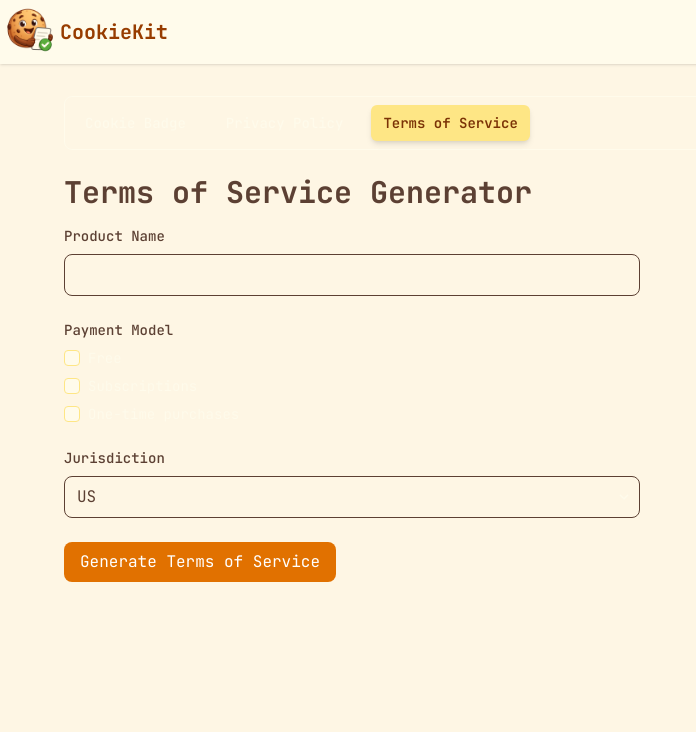
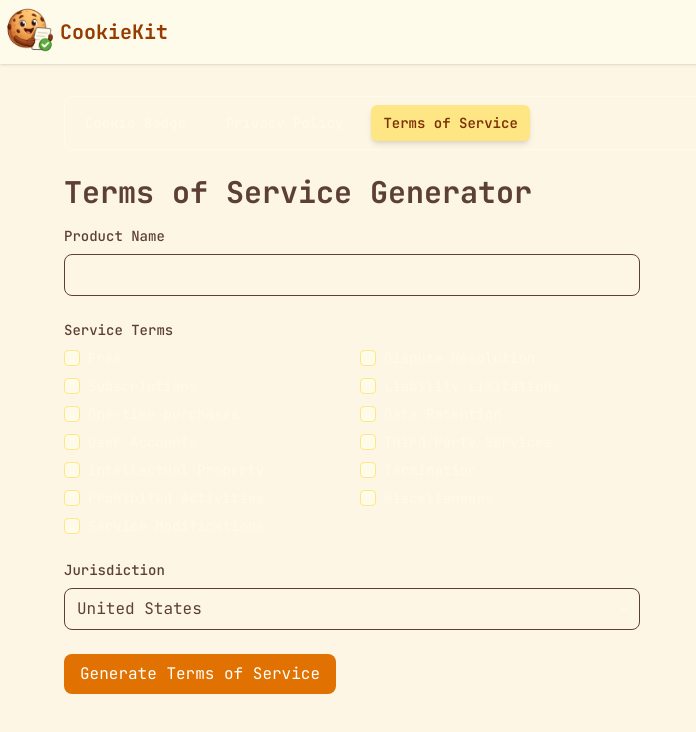
Before and after one commit to ezequiasaramburu/Cookiekit, a Next.js app: page /tos in a window 1280 px wide. Shown: the top 732 px of the page, without its empty margins (0-696 px from the left). Built offline with nearby package versions, Linux system fonts and the light colour scheme.

Commit message:
add more items on tos list

```diff
--- a/src/app/tos/page.tsx
+++ b/src/app/tos/page.tsx
@@ -7,8 +7,34 @@ import { PageLayout } from "@/components/PageLayout";
 import { Select } from "@/components/Select";
 import { Checkbox } from "@/components/Checkbox";
 
-type PaymentModel = "free" | "subscription" | "one-time";
-type Jurisdiction = "US" | "EU" | "Other";
+type PaymentModel =
+  | "free"
+  | "subscription"
+  | "one-time"
+  | "accounts"
+  | "intellectual"
+  | "prohibited"
+  | "modifications"
+  | "disputes"
+  | "liability"
+  | "retention"
+  | "third-party"
+  | "termination"
+  | "miscellaneous";
+type Jurisdiction =
+  | "US"
+  | "EU"
+  | "UK"
+  | "Canada"
+  | "Australia"
+  | "Japan"
+  | "China"
+  | "India"
+  | "Brazil"
+  | "Mexico"
+  | "South Africa"
+  | "Singapore"
+  | "Other";
 
 export default function TermsOfServicePage() {
   const [productName, setProductName] = useState("");
@@ -61,6 +87,56 @@ export default function TermsOfServicePage() {
         '<li style="margin-bottom: 8px;">One-time purchases: Pay once for specific features or content</li>'
       );
     }
+    if (paymentModels.includes("accounts")) {
+      paymentModelItems.push(
+        '<li style="margin-bottom: 8px;">User Accounts: Requirements for account creation, password policies, and termination conditions</li>'
+      );
+    }
+    if (paymentModels.includes("intellectual")) {
+      paymentModelItems.push(
+        '<li style="margin-bottom: 8px;">Intellectual Property: Copyright ownership, license terms, and user content rights</li>'
+      );
+    }
+    if (paymentModels.includes("prohibited")) {
+      paymentModelItems.push(
+        '<li style="margin-bottom: 8px;">Prohibited Activities: Policies against illegal activities, harassment, spam, and abuse</li>'
+      );
+    }
+    if (paymentModels.includes("modifications")) {
+      paymentModelItems.push(
+        '<li style="margin-bottom: 8px;">Service Modifications: Right to modify services, notice of changes, and version control</li>'
+      );
+    }
+    if (paymentModels.includes("disputes")) {
+      paymentModelItems.push(
+        '<li style="margin-bottom: 8px;">Dispute Resolution: Governing law, arbitration clauses, and jurisdiction</li>'
+      );
+    }
+    if (paymentModels.includes("liability")) {
+      paymentModelItems.push(
+        '<li style="margin-bottom: 8px;">Liability Limitations: Disclaimer of warranties, limitation of liability, and indemnification</li>'
+      );
+    }
+    if (paymentModels.includes("retention")) {
+      paymentModelItems.push(
+        '<li style="margin-bottom: 8px;">Data Retention: Data storage duration, deletion policies, and portability</li>'
+      );
+    }
+    if (paymentModels.includes("third-party")) {
+      paymentModelItems.push(
+        '<li style="margin-bottom: 8px;">Third-Party Services: Links to third-party sites, integrations, and content</li>'
+      );
+    }
+    if (paymentModels.includes("termination")) {
+      paymentModelItems.push(
+        '<li style="margin-bottom: 8px;">Termination: Account termination, service discontinuation, and post-termination obligations</li>'
+      );
+    }
+    if (paymentModels.includes("miscellaneous")) {
+      paymentModelItems.push(
+        '<li style="margin-bottom: 8px;">Miscellaneous: Severability, entire agreement, and assignment</li>'
+      );
+    }
     if (paymentModels.length === 0) {
       paymentModelItems.push(
         '<li style="margin-bottom: 8px;">Our service is currently free to use</li>'
@@ -103,8 +179,9 @@ export default function TermsOfServicePage() {
 
             <div>
               <label className="block text-sm font-medium mb-2">
-                Payment Model
+                Service Terms
               </label>
+              <div className="grid grid-cols-1 md:grid-cols-2 gap-4">
                 <div className="space-y-2">
                   <Checkbox
                     id="free"
@@ -124,6 +201,69 @@ export default function TermsOfServicePage() {
                     onChange={() => handleCheckboxChange("one-time")}
                     label="One-time purchases"
                   />
+                  <Checkbox
+                    id="accounts"
+                    checked={paymentModels.includes("accounts")}
+                    onChange={() => handleCheckboxChange("accounts")}
+                    label="User Accounts"
+                  />
+                  <Checkbox
+                    id="intellectual"
+                    checked={paymentModels.includes("intellectual")}
+                    onChange={() => handleCheckboxChange("intellectual")}
+                    label="Intellectual Property"
+                  />
+                  <Checkbox
+                    id="prohibited"
+                    checked={paymentModels.includes("prohibited")}
+                    onChange={() => handleCheckboxChange("prohibited")}
+                    label="Prohibited Activities"
+                  />
+                  <Checkbox
+                    id="modifications"
+                    checked={paymentModels.includes("modifications")}
+                    onChange={() => handleCheckboxChange("modifications")}
+                    label="Service Modifications"
+                  />
+                </div>
+                <div className="space-y-2">
+                  <Checkbox
+                    id="disputes"
+                    checked={paymentModels.includes("disputes")}
+                    onChange={() => handleCheckboxChange("disputes")}
+                    label="Dispute Resolution"
+                  />
+                  <Checkbox
+                    id="liability"
+                    checked={paymentModels.includes("liability")}
+                    onChange={() => handleCheckboxChange("liability")}
+                    label="Liability Limitations"
+                  />
+                  <Checkbox
+                    id="retention"
+                    checked={paymentModels.includes("retention")}
+                    onChange={() => handleCheckboxChange("retention")}
+                    label="Data Retention"
+                  />
+                  <Checkbox
+                    id="third-party"
+                    checked={paymentModels.includes("third-party")}
+                    onChange={() => handleCheckboxChange("third-party")}
+                    label="Third-Party Services"
+                  />
+                  <Checkbox
+                    id="termination"
+                    checked={paymentModels.includes("termination")}
+                    onChange={() => handleCheckboxChange("termination")}
+                    label="Termination"
+                  />
+                  <Checkbox
+                    id="miscellaneous"
+                    checked={paymentModels.includes("miscellaneous")}
+                    onChange={() => handleCheckboxChange("miscellaneous")}
+                    label="Miscellaneous"
+                  />
+                </div>
               </div>
             </div>
 
@@ -141,8 +281,18 @@ export default function TermsOfServicePage() {
                   setJurisdiction(e.target.value as Jurisdiction)
                 }
               >
-                <option value="US">US</option>
-                <option value="EU">EU</option>
+                <option value="US">United States</option>
+                <option value="EU">European Union</option>
+                <option value="UK">United Kingdom</option>
+                <option value="Canada">Canada</option>
+                <option value="Australia">Australia</option>
+                <option value="Japan">Japan</option>
+                <option value="China">China</option>
+                <option value="India">India</option>
+                <option value="Brazil">Brazil</option>
+                <option value="Mexico">Mexico</option>
+                <option value="South Africa">South Africa</option>
+                <option value="Singapore">Singapore</option>
                 <option value="Other">Other</option>
               </Select>
             </div>
```
Lines whose indentation alone changed are shown as unchanged.
